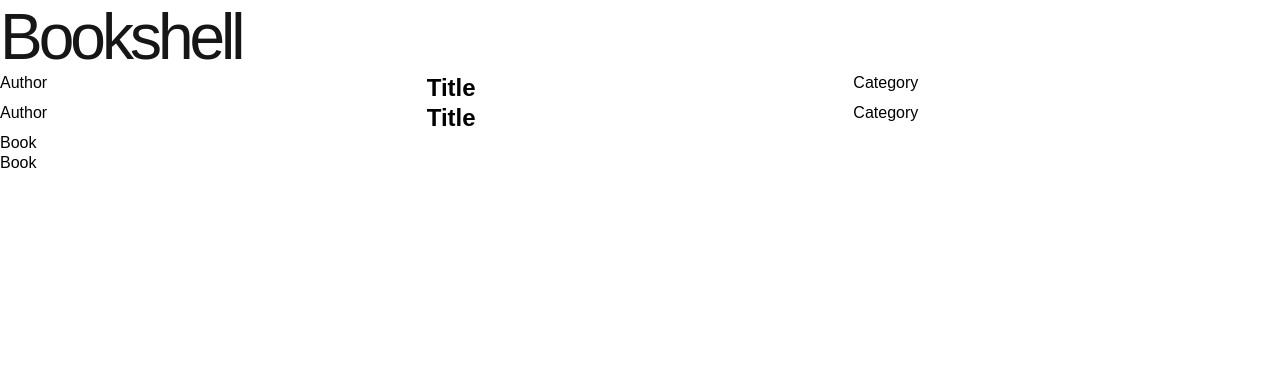
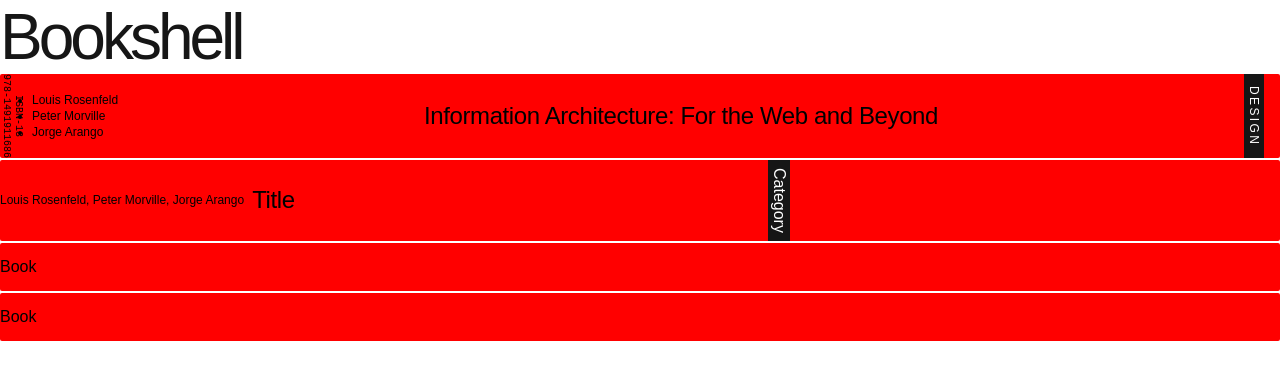
Before and after one commit to clearasvodka/clearasvodka.github.io, a Next.js app: page /bookshell in a window 1280 px wide. Shown: the top 380 px of the page. Built offline with nearby package versions, Linux system fonts and the light colour scheme; a web font is replaced by a local one.

Commit message:
Bookshell design

```diff
--- /dev/null
+++ b/src/app/bookshell/bookShell.css
@@ -0,0 +1,30 @@
+.bookshell {
+  display: grid;
+  grid-gap: 2px;
+  grid-template-rows: auto;
+}
+
+.book {
+  background-color: red;
+  display: grid;
+  grid-template-columns: auto auto 1fr auto;
+  grid-column-gap: 8px;
+  min-height: 48px;
+  place-items: center;
+  border-radius: 2px;
+}
+
+.book-author {
+  font-size: 12px;
+  line-height: 16px;
+}
+
+.book-category {
+  background-color: #161616;
+  color: #ffffff;
+  writing-mode: vertical-rl;
+  padding: 8px 2px;
+  height: 100%;
+  text-align: center;
+  margin-right: 16px;
+}
--- a/src/app/bookshell/page.tsx
+++ b/src/app/bookshell/page.tsx
@@ -1,17 +1,36 @@
+import "./bookShell.css";
 export default function Page() {
   return (
     <main>
       <h1>Bookshell</h1>
       <div className="bookshell">
         <div className="book">
-          <div className="book-author">Author</div>
+          <div className="book-id">
+            <div className="mono">
+              ISBN-13
+              <br />
+              978-1491911686
+            </div>
+          </div>
+          <div className="book-author">
+            <ul>
+              <li>Louis Rosenfeld</li>
+              <li>Peter Morville</li>
+              <li>Jorge Arango</li>
+            </ul>
+          </div>
           <div className="book-title">
-            <h2>Title</h2>
+            <h2>Information Architecture: For the Web and Beyond</h2>
           </div>
-          <div className="book-category">Category</div>
+          <div className="book-category">
+            <h6>Design</h6>
+          </div>
         </div>
+
         <div className="book">
-          <div className="book-author">Author</div>
+          <div className="book-author">
+            Louis Rosenfeld, Peter Morville, Jorge Arango
+          </div>
           <div className="book-title">
             <h2>Title</h2>
           </div>
--- a/src/app/globals.css
+++ b/src/app/globals.css
@@ -19,18 +19,29 @@
 
 h1 {
   font-size: 64px;
-  font-weight: 500;
+  font-weight: 400;
   letter-spacing: -4px;
   color: #161616;
 }
 
-.bookshell {
-  margin: auto;
-  display: grid;
-  row-gap: 2px;
+h2 {
+  font-weight: 400;
+  letter-spacing: -0.4px;
 }
 
-.book {
-  display: grid;
-  grid-template-columns: repeat(3, 1fr);
+h6 {
+  font-size: 12px;
+  line-height: 16px;
+  font-weight: 500;
+  text-transform: uppercase;
+  letter-spacing: 2.4px;
 }
+
+.mono {
+  font-family: monospace;
+  font-size: 10px;
+  line-height: 12px;
+  font-weight: 500;
+  writing-mode: vertical-rl;
+  text-align: center;
+}
```
